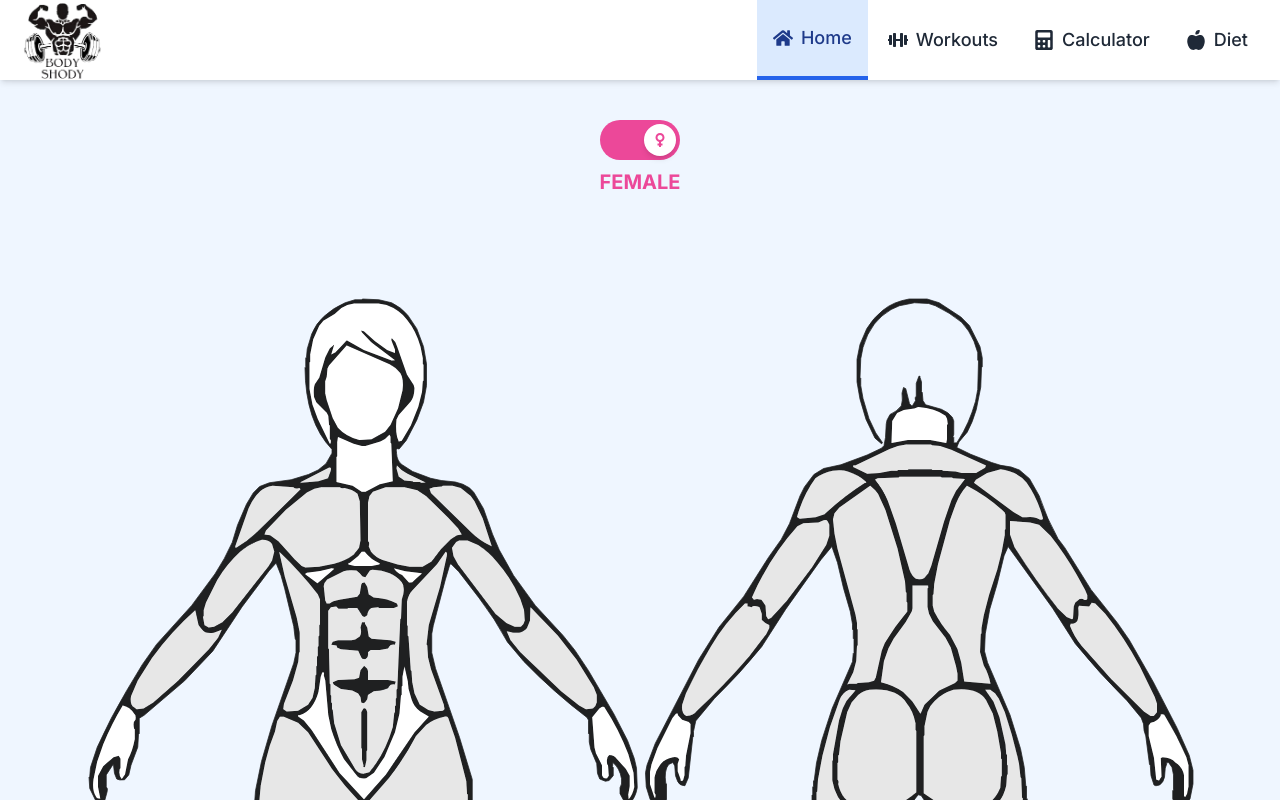
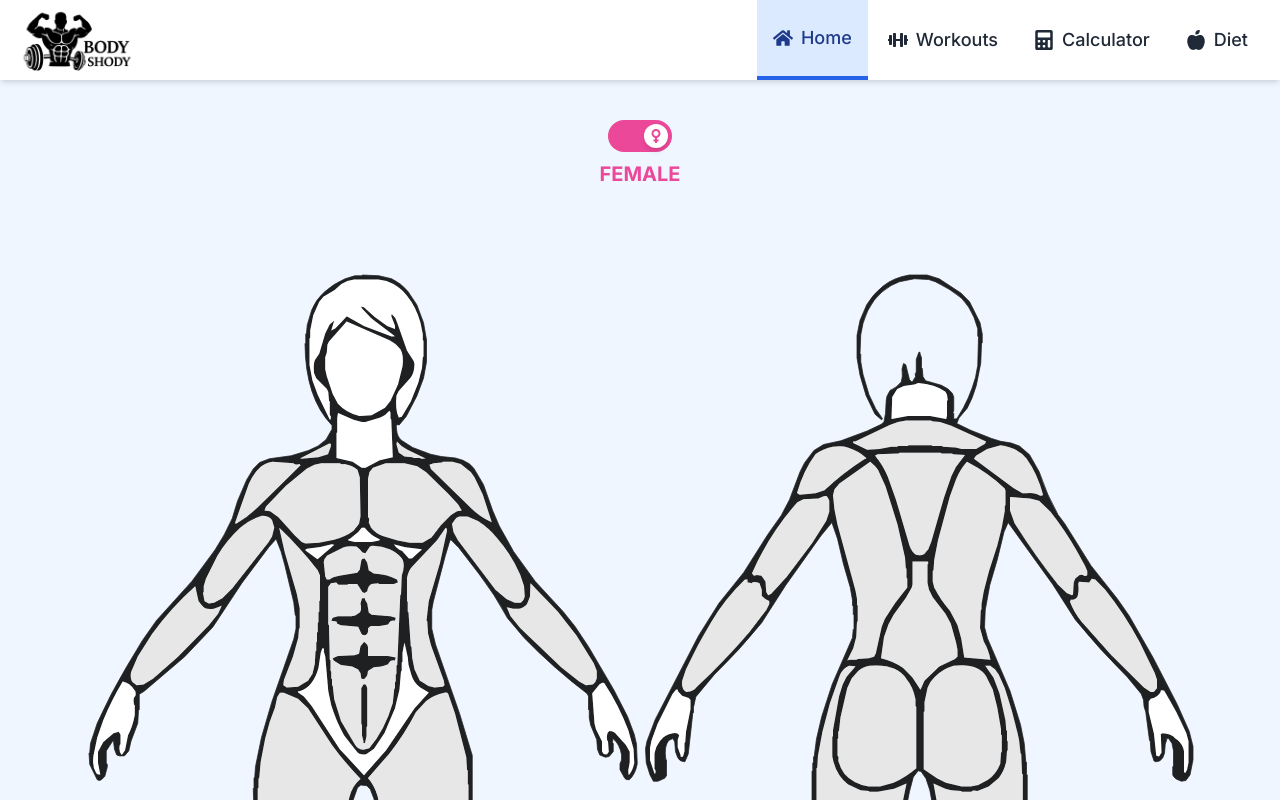
Before and after one commit to Vihar8/bodyshody, a Next.js app: page / in a window 1280 px wide. Both pictures are taken after a click on the element 640 px from the left and 140 px from the top of the page. Shown: the top 800 px of the page. Built offline with nearby package versions, Linux system fonts and the light colour scheme.

Commit message:
- Logo change

```diff
--- a/src/app/components/Navbar/index.tsx
+++ b/src/app/components/Navbar/index.tsx
@@ -156,9 +156,9 @@ const Navbar: React.FC = () => {
               <Image
                 src="/compony-logo.png"
                 alt="Company Logo"
-                width={90}
-                height={90}
-                className="my-2"
+                width={120}
+                height={120}
+                className="my-2 mt-10"
                 priority
               />
             </Link>
--- a/src/app/page.tsx
+++ b/src/app/page.tsx
@@ -116,11 +116,11 @@ export default function Home() {
           {/* Toggle Switch */}
           <div
             onClick={toggleGender}
-            className={`w-20 h-10 rounded-full flex items-center px-1 cursor-pointer transition-colors duration-300 ${gender === 'Male' ? 'bg-blue-500' : 'bg-pink-500'
+            className={`w-16 h-8 rounded-full flex items-center px-1 cursor-pointer transition-colors duration-300 ${gender === 'Male' ? 'bg-blue-500' : 'bg-pink-500'
               }`}
           >
             <div
-              className={`w-8 h-8 bg-white rounded-full shadow-md flex items-center justify-center transform transition-transform duration-300 ${gender === 'Male' ? 'translate-x-0' : 'translate-x-10'
+              className={`w-6 h-6 bg-white rounded-full shadow-md flex items-center justify-center transform transition-transform duration-300 ${gender === 'Male' ? 'translate-x-0' : 'translate-x-8'
                 }`}
             >
               {gender === 'Male' ? (
@@ -858,7 +858,7 @@ export default function Home() {
         <br />
         {/* Female Structure */}
         {( gender == "Female"  &&
-        <section id="section1" className="ml-4 -mt-8 w-full">
+        <section id="section1" className="ml-4 -mt-12 w-full">
         {/* <svg viewBox="0 0 1566 1556" version="1.1" xmlns="http://www.w3.org/2000/svg" > */}
         <svg
             id="svgContainer"
```
Also changed, not shown: public/compony-logo.png.
